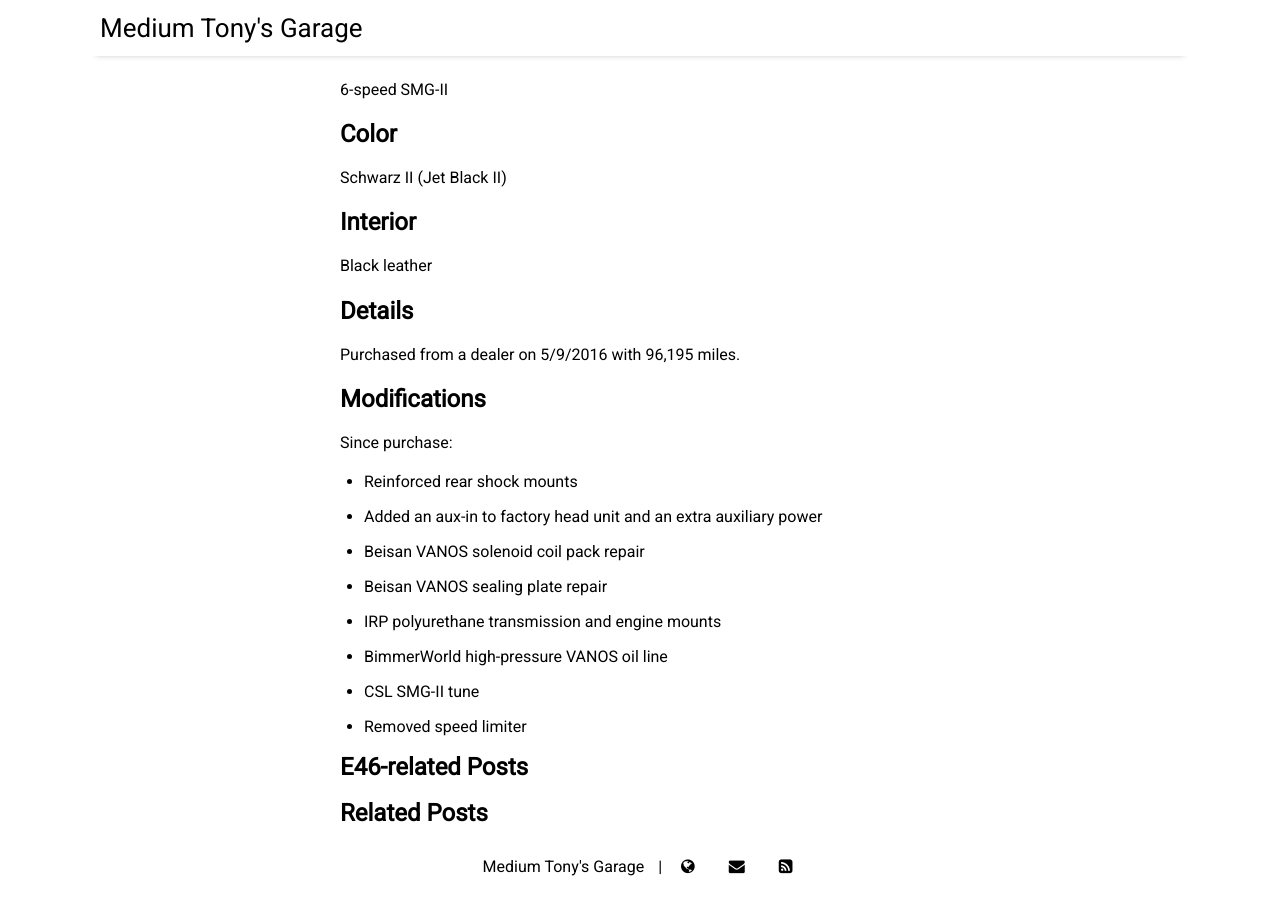
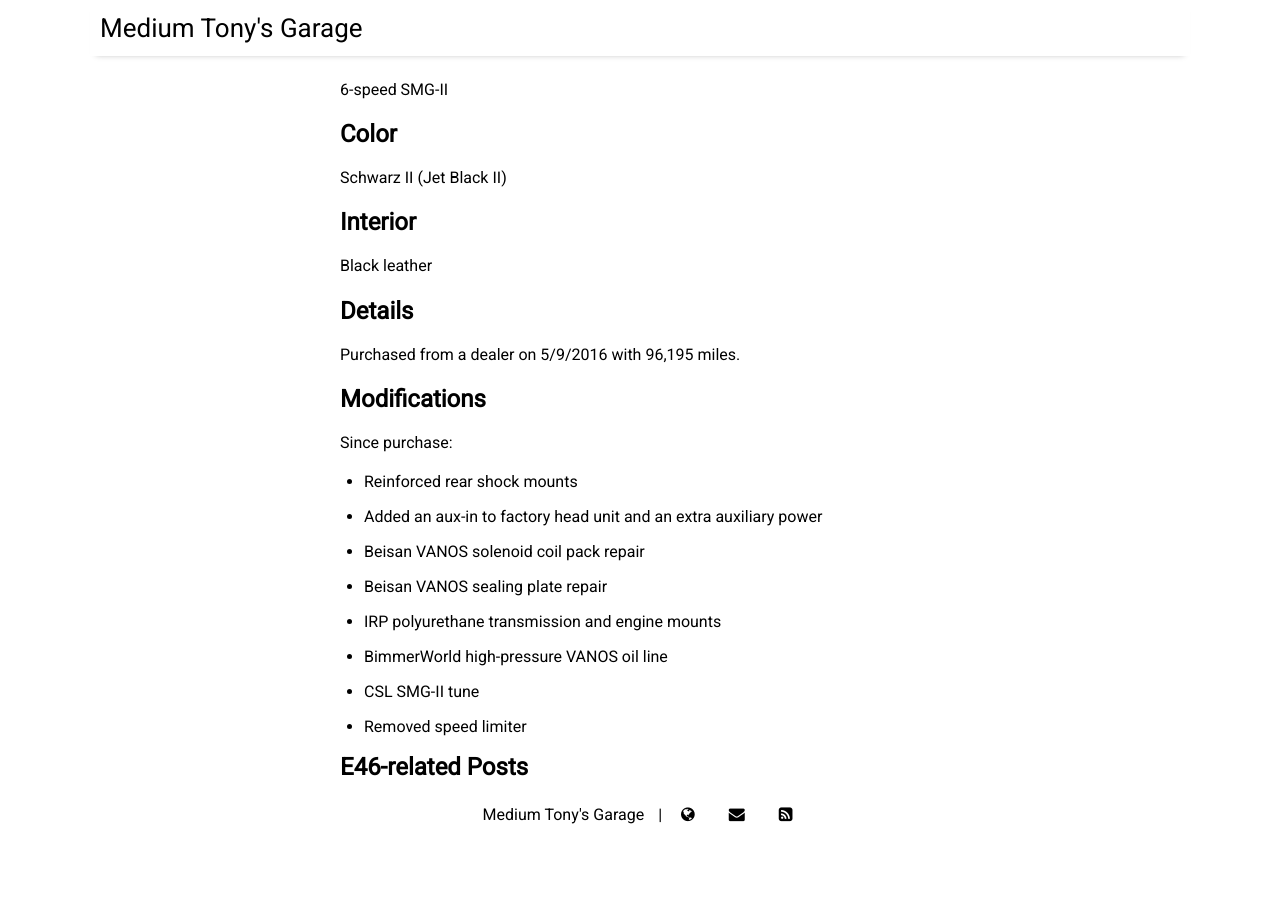
Before and after one commit to prestia/mediumtonys, a Jekyll site: the page built from _posts/2023-8-21-e46-m3-specs.md, in a window 1280 px wide and 900 px high, scrolled down 694 px. Built offline with Jekyll 4.4.1, drawn with Linux system fonts in a browser that asks for light colours; nearby versions of some CDN libraries; after the commit the page ends 1542 px from its top, so only the background shows below that.

Commit message:
hide related posts behind setting

```diff
--- a/_layouts/post.html
+++ b/_layouts/post.html
@@ -17,6 +17,10 @@ layout: default
   <article>
     {{ content }}
   </article>
+  {% if site.hide_post_share != true %}
+    {% include post-share.html %}
+  {% endif %}
+  {% if site.hide_related_posts != true %}
     {% if page.tags contains "specs" %}
     <h2 id="related-posts">Related Posts</h2>
       <ul>
@@ -31,11 +35,7 @@ layout: default
     {% endfor %}
       </ul>
     {% endif %}
-  {% if site.hide_post_share != true %}
-    {% include post-share.html %}
-  {% endif %}
-  {% if site.hide_related_posts != true %}
-    {% include related-posts.html %}
+#    {% include related-posts.html %}
   {% endif %}
   {% if site.data.settings.disqus.comments %}
     {% include disqus.html %}
```
Lines whose indentation alone changed are shown as unchanged.
